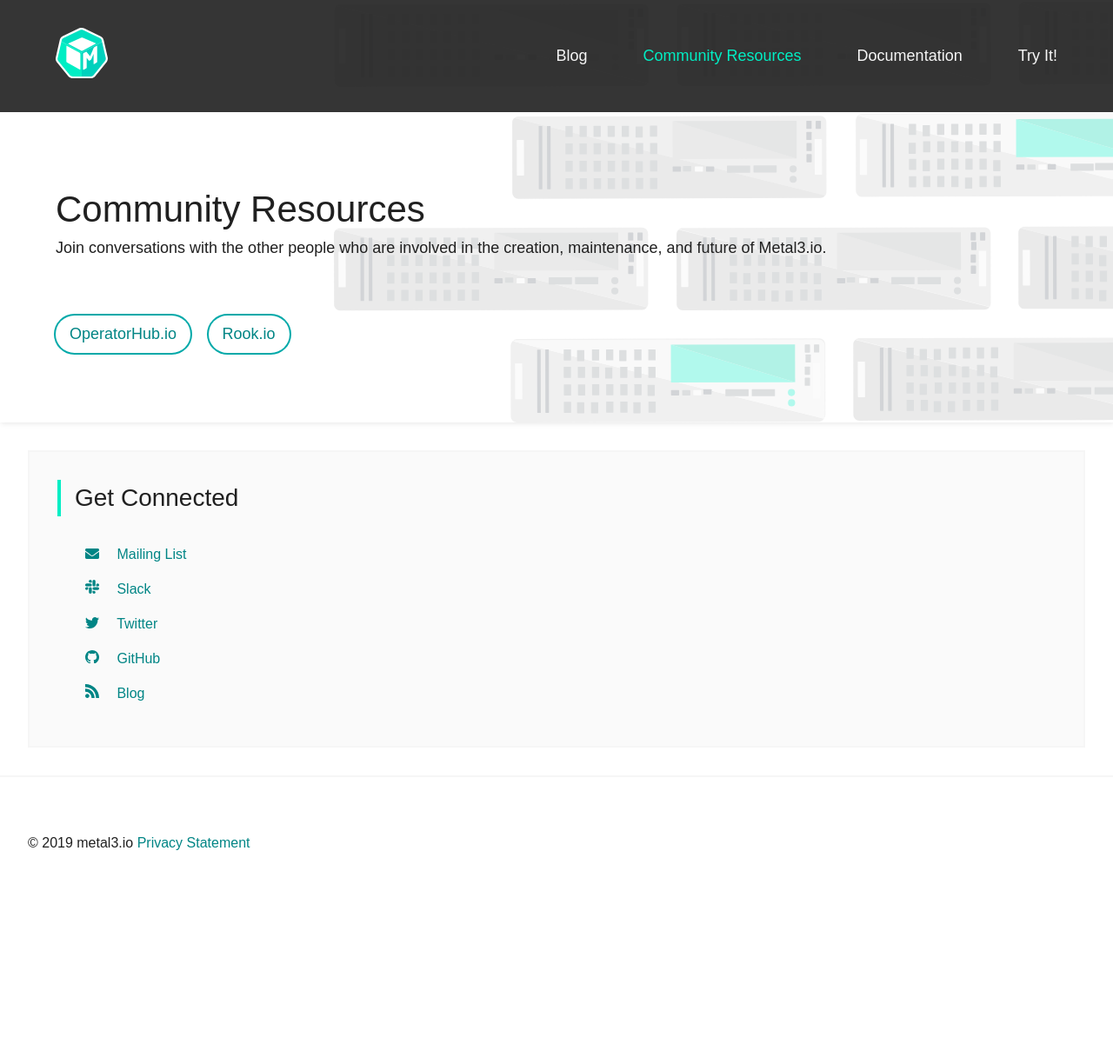
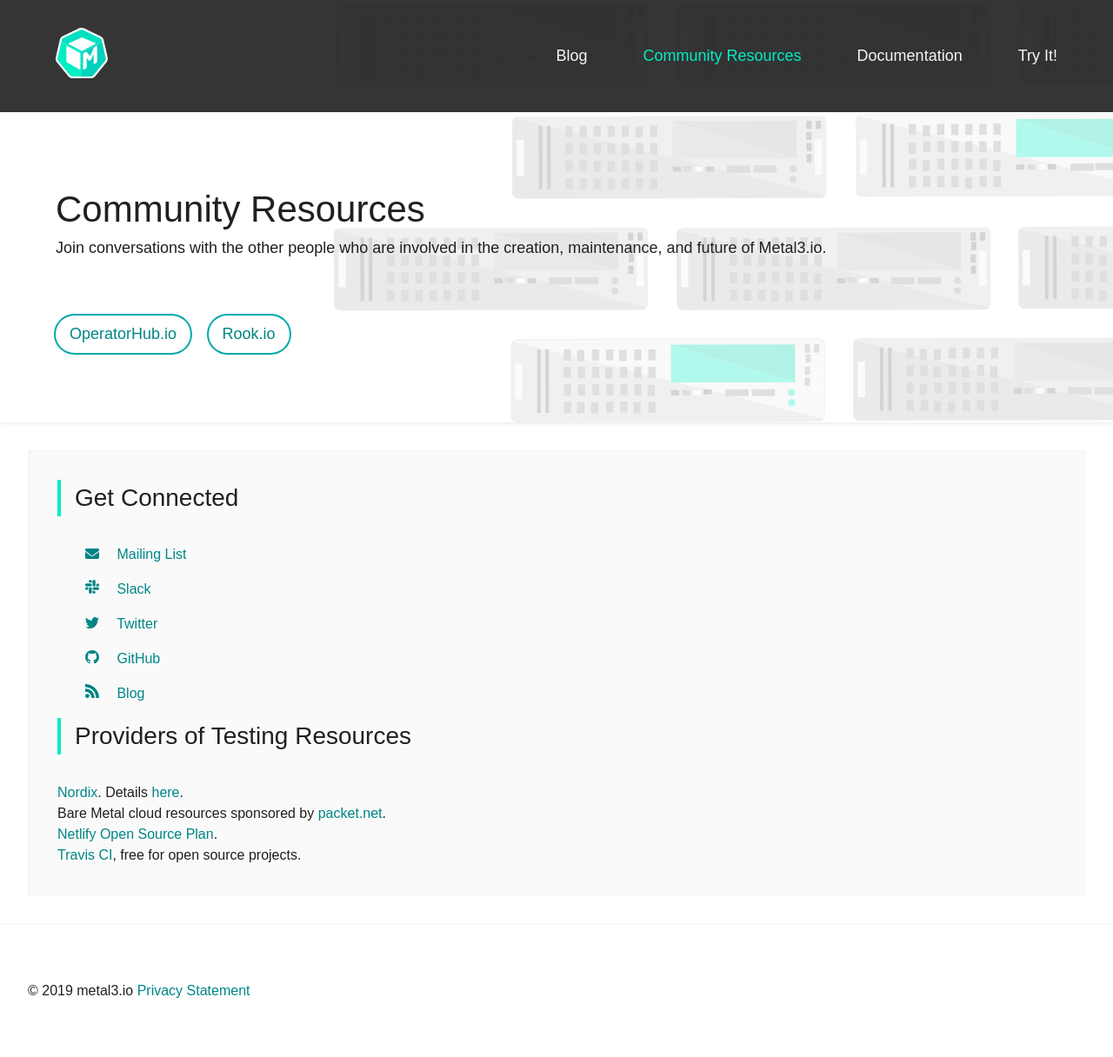
Before and after one commit to metal3-io/metal3-io.github.io, a Jekyll site: the page built from community-resources.html, in a window 1280 px wide. Shown: the whole page at 87% size. Built offline with Jekyll 4.4.1, drawn with Linux system fonts in a browser that asks for light colours; before the commit the page ends 1046 px from its top, so only the background shows below that.

Commit message:
Add CI providers to community resources page.

```diff
--- a/community-resources.html
+++ b/community-resources.html
@@ -87,5 +87,14 @@ Twitter</a></li>
 
                     Blog</a></li>
              </ul>
+           <header class="mk-main__header">
+           <h2 class="mk-heading mk-heading--xl mk-m-border">Providers of Testing Resources</h2>
+           </header>
+             <ul>
+                 <li><a href="https://www.nordix.org">Nordix</a>. Details <a href="https://github.com/metal3-io/metal3-docs/blob/master/ci/nordix-jenkins.md">here</a>.</li>
+                 <li>Bare Metal cloud resources sponsored by <a href="https://packet.net">packet.net</a>.</li>
+                 <li><a href="https://Netlify.com">Netlify</a> <a href="https://www.netlify.com/legal/open-source-policy">Open Source Plan</a>.</li>
+                 <li><a href="https://travis-ci.com/">Travis CI</a>, free for open source projects.</li>
+             </ul>
         </section>
 </main>
```
Also changed, not shown: _includes/privacy-statement.md (+1 -3 lines).
